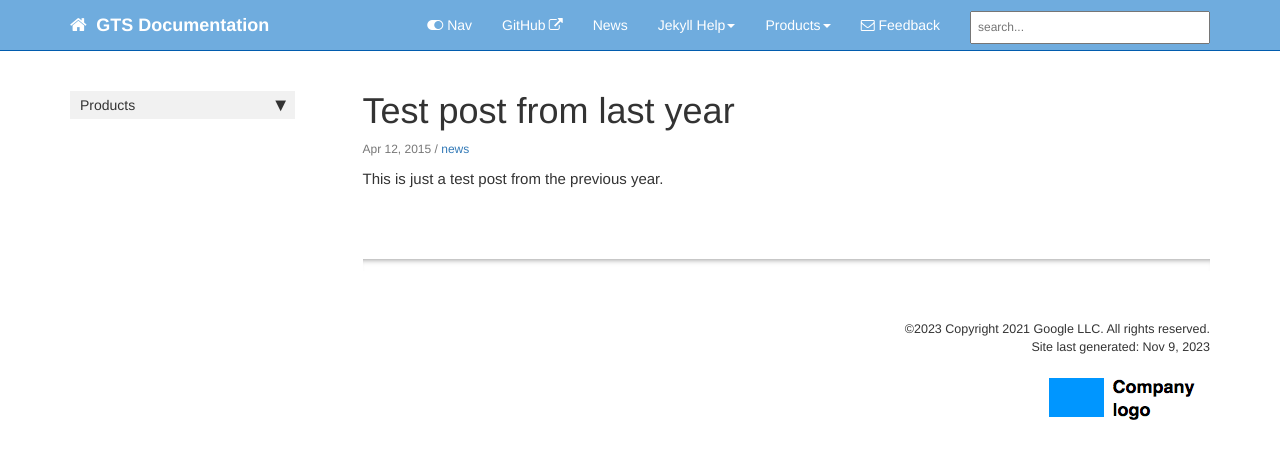
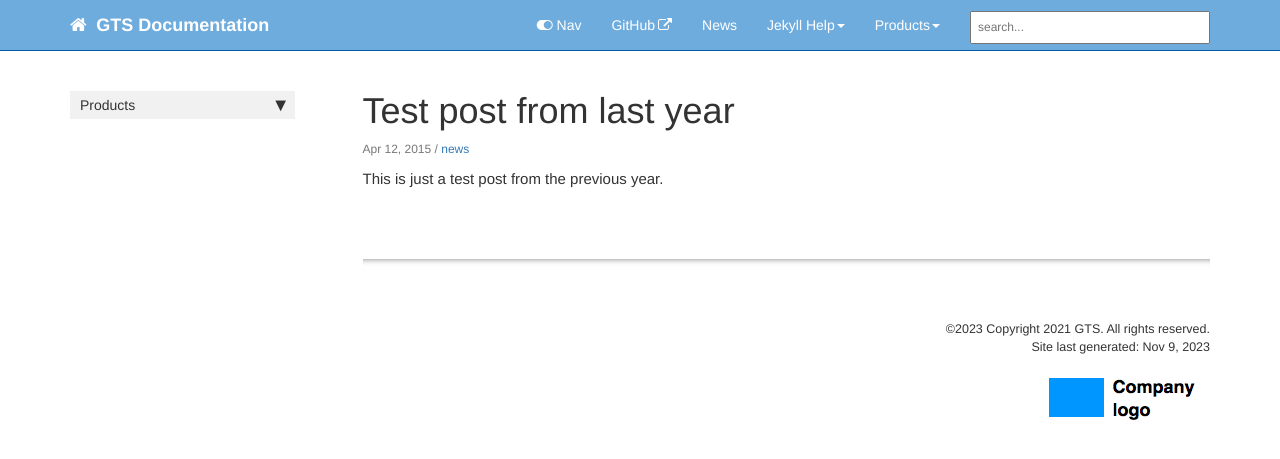
Before and after one commit to andrewsschmidt/docs, a Jekyll site: the page built from _posts/2015-04-12-test-post-last-year.md, in a window 1280 px wide. Shown: the top 459 px of the page. Built offline with Jekyll 4.4.1, drawn with Linux system fonts in a browser that asks for light colours; comment, search, counter and statistics services are not loaded.

Commit message:
Config file changes

```diff
--- a/_config.yml
+++ b/_config.yml
@@ -9,16 +9,16 @@ topnav_title: GTS Documentation
 site_title: GTS Documentation
 # this appears in the html browser tab for the site title (seen mostly by search engines, not users)
 
-company_name: Copyright 2021 Google LLC
+company_name: Copyright 2021 GTS
 # this appears in the footer
 
-github_editme_path: tomjoht/documentation-theme-jekyll/blob/gh-pages/
+github_editme_path:
 # if you're using Github, provide the basepath to the branch you've created for reviews, following the sample here. if not, leave this value blank.
 
 # gitlab_editme_path: tomjoht/documentation-theme-jekyll/blob/gh-pages/
 # if you're using GitLab, provide the basepath to the branch you've created for reviews, following the sample here. if not, leave this value blank.
 
-google_analytics: UA-66296557-1
+google_analytics:
 # if you have google-analytics ID, put it in. if not, edit this value to blank.
 
 host: 127.0.0.1
@@ -38,7 +38,7 @@ feedback_subject_line: Jekyll documentation theme
 feedback_email: tomjoht@gmail.com
 # used as a contact email for the Feedback link in the top navigation bar
 
-# feedback_disable: true
+feedback_disable: true
 # if you uncomment the previous line, the Feedback link gets removed
 
 # feedback_text: "Need help?"
@@ -91,7 +91,7 @@ defaults:
       type: "posts"
     values:
       layout: "post"
-      comments: true
+      comments: false
       # if you don't want to use Commento.io and just hide comments, change true to false wherever you see the comments property
       search: true
       sidebar: home_sidebar
@@ -115,6 +115,3 @@ description: "Intended as a documentation theme based on Jekyll for technical wr
 
 
 github: [metadata]
-
-
-# Copyright 2021 Google LLC
```
